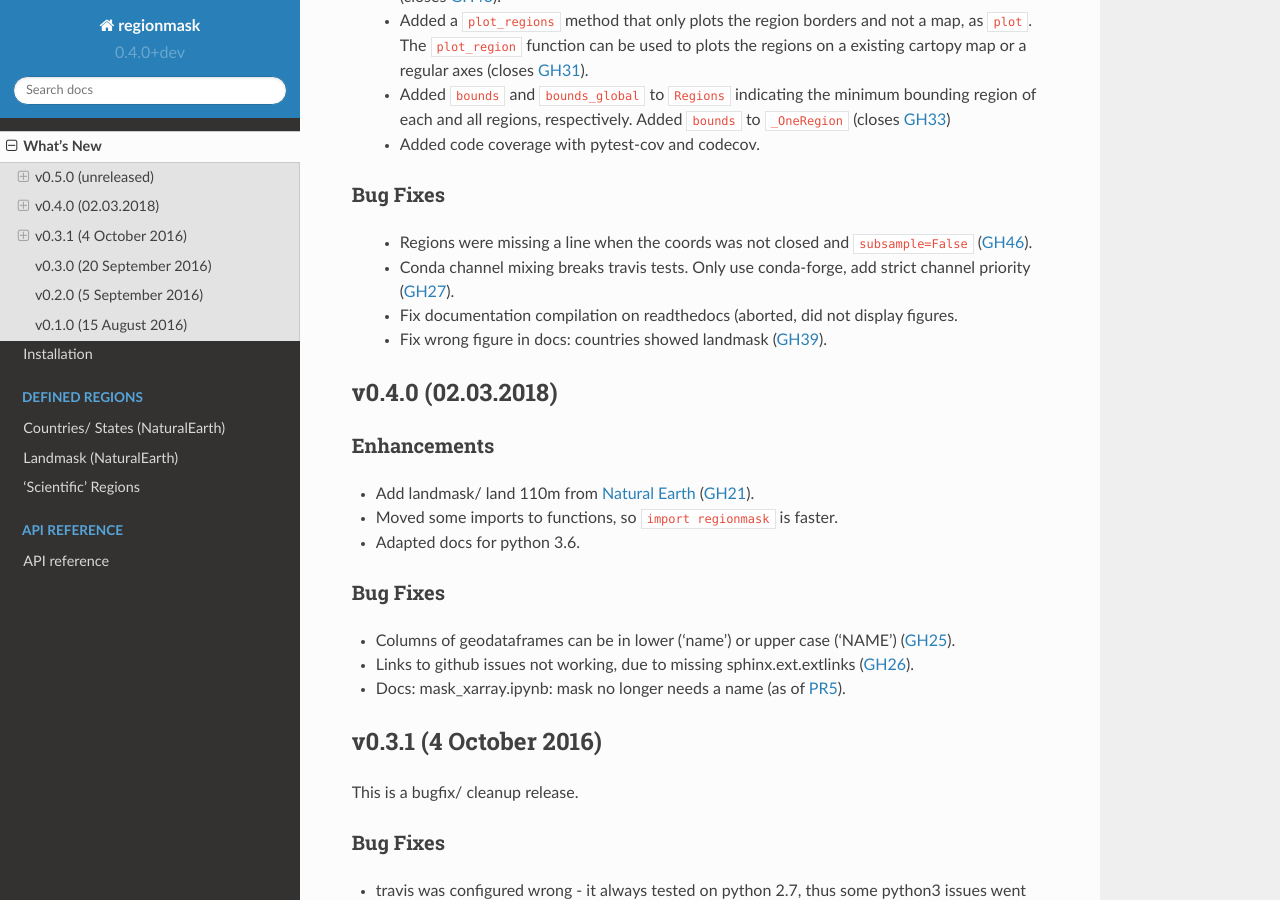
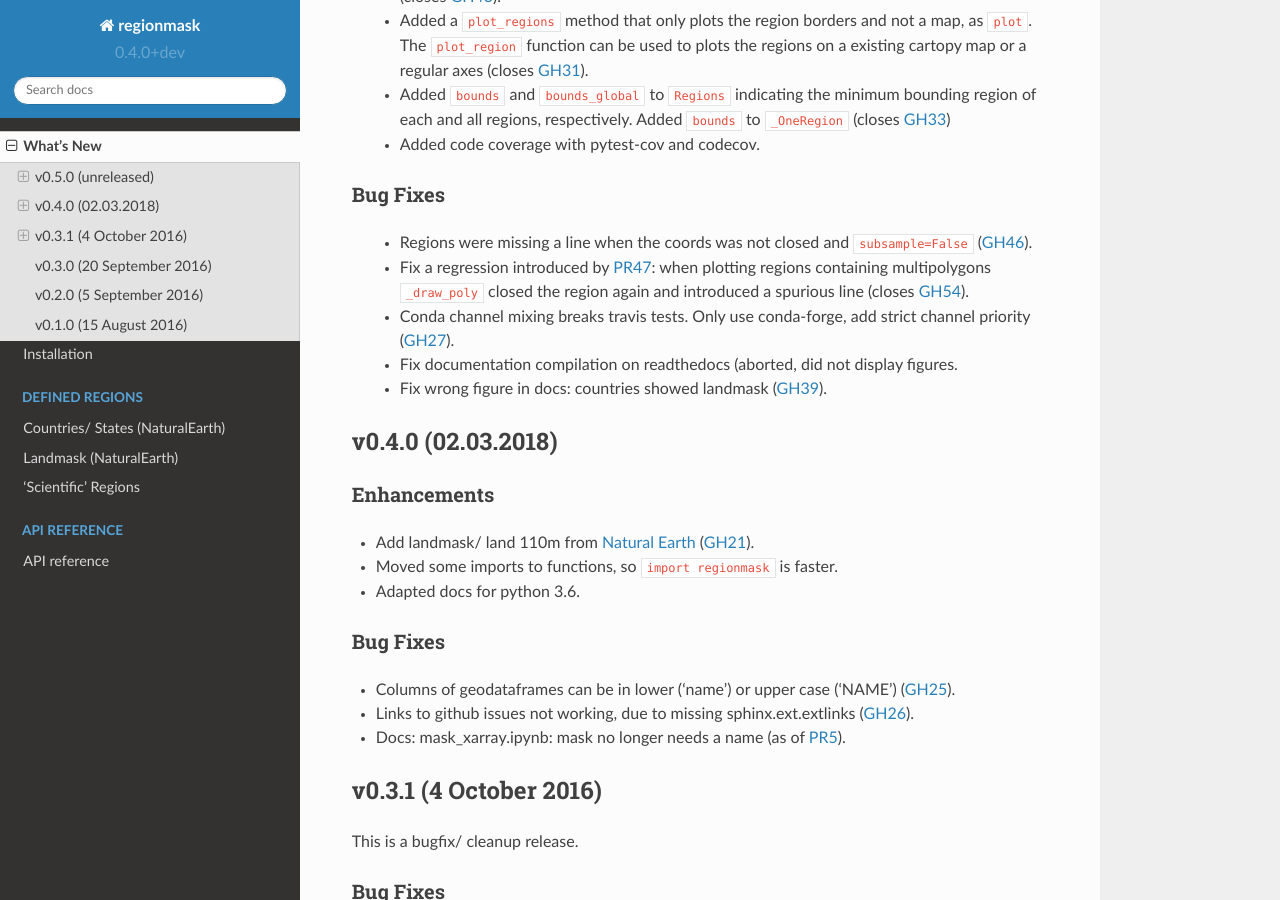
Before and after one commit to regionmask/regionmask, a Sphinx documentation site: the page built from docs/whats_new.rst, in a window 1280 px wide and 900 px high, scrolled down 676 px. Built offline with Sphinx 7.4.7 and the Read the Docs theme 2.0.0, drawn with Linux system fonts in a browser that asks for light colours; pages that are not in the unit, such as notebooks, are missing from menus.

Commit message:
whats_new

```diff
--- a/docs/whats_new.rst
+++ b/docs/whats_new.rst
@@ -41,6 +41,9 @@ Bug Fixes
 
  - Regions were missing a line when the coords was not closed and
    ``subsample=False``  (:issue:`46`).
+ - Fix a regression introduced by :pull:`47`: when plotting regions containing
+   multipolygons ``_draw_poly`` closed the region again and introduced a spurious
+   line (closes :issue:`54`).
  - Conda channel mixing breaks travis tests. Only use conda-forge, add strict
    channel priority (:issue:`27`).
  - Fix documentation compilation on readthedocs (aborted, did not display
```
